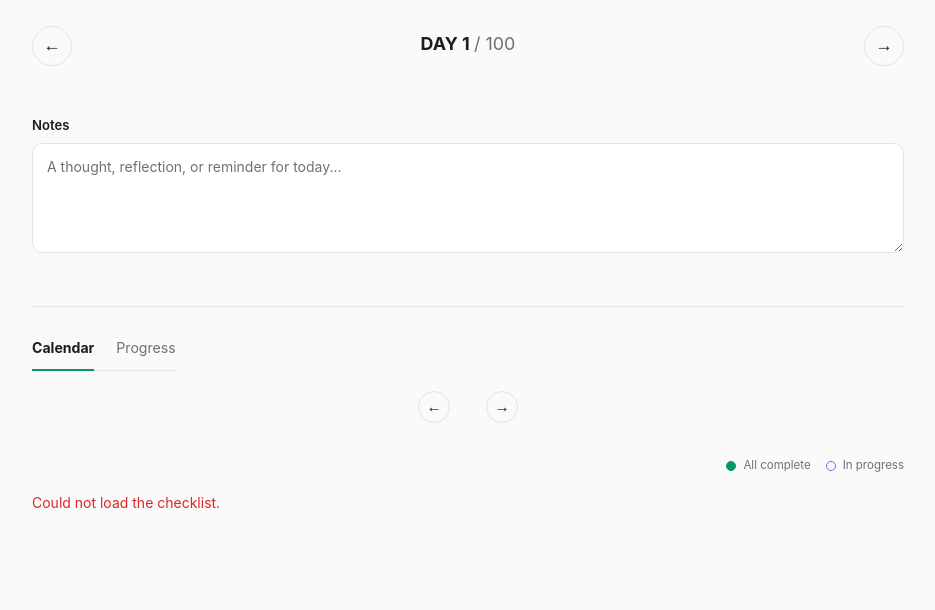
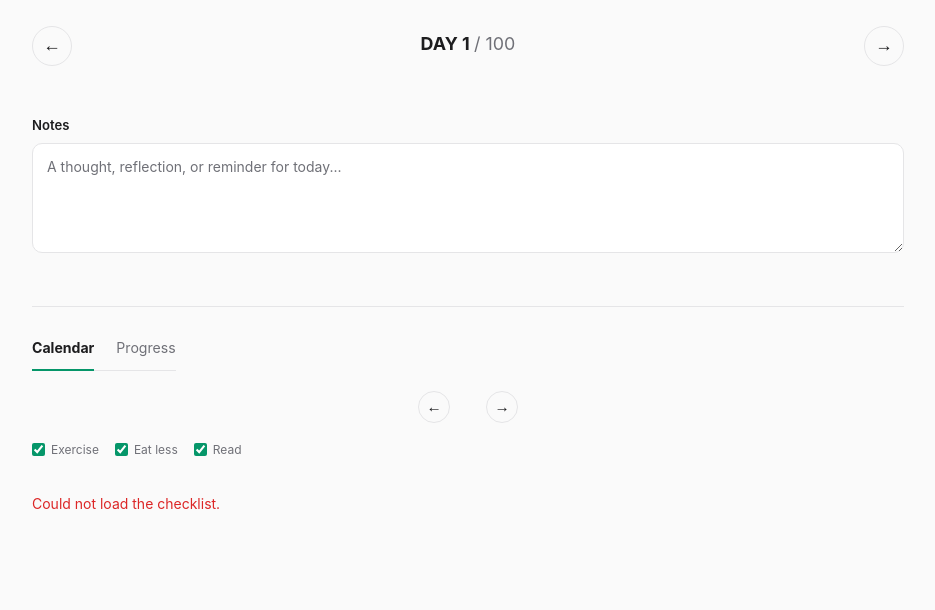
Before and after one commit to curtis-asral/curtis2, a Flask app: template templates/checklist.html in a window 1280 px wide. Shown: the part 252-862 px from the top of the page, without its empty margins (172-1107 px from the left). Before the commit the page ends 760 px from the top, so only its background shows below. Run offline with Flask 3, Linux system fonts and the light colour scheme; the template is opened without the code that fills it, so the values that code supplies are empty.

Commit message:
calendar filtering

```diff
--- a/static/css/style.css
+++ b/static/css/style.css
@@ -685,6 +685,27 @@ button.primary:disabled {
     font-weight: 650;
 }
 
+.calendar-filters {
+    display: flex;
+    align-items: center;
+    flex-wrap: wrap;
+    gap: 8px 16px;
+    margin: 14px 0 16px;
+    color: var(--muted);
+    font-size: 0.75rem;
+}
+
+.calendar-filters label {
+    display: flex;
+    align-items: center;
+    gap: 6px;
+    cursor: pointer;
+}
+
+.calendar-filters input {
+    accent-color: var(--accent-mint);
+}
+
 .calendar-nav {
     width: 32px;
     height: 32px;
@@ -727,11 +748,13 @@ button.primary:disabled {
     color: var(--muted);
 }
 
+.calendar-day.past-current,
 .calendar-day.partial {
     border-color: var(--accent-lavender);
 }
 
-.calendar-day.complete {
+.calendar-day.filter-match {
+    border-color: var(--accent-mint);
     background: var(--accent-mint);
     color: var(--check-accent-ink);
 }
@@ -743,29 +766,6 @@ button.primary:disabled {
 
 .calendar-day:disabled {
     cursor: default;
-}
-
-.tracker-legend {
-    display: flex;
-    align-items: center;
-    justify-content: flex-end;
-    gap: 7px;
-    margin-top: 16px;
-    color: var(--muted);
-    font-size: 0.72rem;
-}
-
-.legend-mark {
-    width: 10px;
-    height: 10px;
-    margin-left: 8px;
-    border: 1px solid var(--accent-lavender);
-    border-radius: 50%;
-}
-
-.legend-mark.complete {
-    border-color: var(--accent-mint);
-    background: var(--accent-mint);
 }
 
 .progress-heading {
--- a/templates/checklist.html
+++ b/templates/checklist.html
@@ -57,8 +57,12 @@
         <h2 id="calendarMonth"></h2>
         <button type="button" class="calendar-nav" id="nextMonth" aria-label="Next month">&rarr;</button>
       </div>
+      <div class="calendar-filters" role="group" aria-label="Filter calendar by accomplishments">
+        <label><input type="checkbox" data-calendar-filter="exercise" checked> Exercise</label>
+        <label><input type="checkbox" data-calendar-filter="eat-less" checked> Eat less</label>
+        <label><input type="checkbox" data-calendar-filter="read" checked> Read</label>
+      </div>
       <div class="calendar-grid" id="calendarGrid" aria-label="Calendar"></div>
-      <div class="tracker-legend"><span class="legend-mark complete"></span> All complete <span class="legend-mark partial"></span> In progress</div>
     </div>
 
     <div class="tracker-view hidden" id="progressView" role="tabpanel" aria-labelledby="progressTab" hidden>
@@ -83,6 +87,7 @@ const itemLabels = [
 let tracker = {};
 let selectedDay = 1;
 let visibleMonth;
+const selectedCalendarFilters = new Set(itemLabels.map(([key]) => key));
 let saveQueue = Promise.resolve();
 let notesTimer;
 
@@ -174,6 +179,9 @@ function renderCalendar() {
   const month = visibleMonth.getMonth();
   document.getElementById('calendarMonth').textContent = visibleMonth.toLocaleDateString(undefined, { month: 'long', year: 'numeric' });
   const grid = document.getElementById('calendarGrid');
+  grid.setAttribute('aria-label', selectedCalendarFilters.size
+    ? 'Calendar highlighting dates that match selected accomplishments'
+    : 'Calendar');
   grid.replaceChildren();
   for (const label of ['Mon', 'Tue', 'Wed', 'Thu', 'Fri', 'Sat', 'Sun']) {
     const heading = document.createElement('span');
@@ -185,6 +193,8 @@ function renderCalendar() {
   const firstDate = new Date(year, month, 1);
   const offset = (firstDate.getDay() + 6) % 7;
   const daysInMonth = new Date(year, month + 1, 0).getDate();
+  const now = new Date();
+  const todayString = `${now.getFullYear()}-${String(now.getMonth() + 1).padStart(2, '0')}-${String(now.getDate()).padStart(2, '0')}`;
   for (let i = 0; i < offset; i += 1) {
     const blank = document.createElement('span');
     blank.className = 'calendar-blank';
@@ -197,11 +207,20 @@ function renderCalendar() {
     button.type = 'button';
     button.className = 'calendar-day';
     button.textContent = date;
+    if (dateString <= todayString) button.classList.add('past-current');
     if (matchingDay) {
       const number = Number(matchingDay[0].slice(4));
       const count = dayCompletion(matchingDay[1]);
       button.classList.add(count === 3 ? 'complete' : count > 0 ? 'partial' : 'incomplete');
-      button.setAttribute('aria-label', `${formatDate(dateString, { month: 'long', day: 'numeric' })}, day ${number}, ${count} of 3 complete`);
+      const categoryMatch = selectedCalendarFilters.size > 0
+        && [...selectedCalendarFilters].every(key => matchingDay[1][key] === true);
+      if (selectedCalendarFilters.size) {
+        if (categoryMatch) button.classList.add('filter-match');
+      }
+      const filterStatus = selectedCalendarFilters.size
+        ? `, ${categoryMatch ? 'matches' : 'does not match'} selected accomplishment filters`
+        : '';
+      button.setAttribute('aria-label', `${formatDate(dateString, { month: 'long', day: 'numeric' })}, day ${number}, ${count} of 3 complete${filterStatus}`);
       button.setAttribute('aria-pressed', String(number === selectedDay));
       if (number === selectedDay) button.classList.add('selected');
       button.addEventListener('click', () => setSelectedDay(number));
@@ -339,6 +358,13 @@ document.getElementById('nextMonth').addEventListener('click', () => {
   visibleMonth = new Date(visibleMonth.getFullYear(), visibleMonth.getMonth() + 1, 1);
   renderCalendar();
 });
+for (const checkbox of document.querySelectorAll('[data-calendar-filter]')) {
+  checkbox.addEventListener('change', () => {
+    if (checkbox.checked) selectedCalendarFilters.add(checkbox.dataset.calendarFilter);
+    else selectedCalendarFilters.delete(checkbox.dataset.calendarFilter);
+    renderCalendar();
+  });
+}
 
 for (const [tabId, viewId] of [['calendarTab', 'calendarView'], ['progressTab', 'progressView']]) {
   document.getElementById(tabId).addEventListener('click', () => {
```
